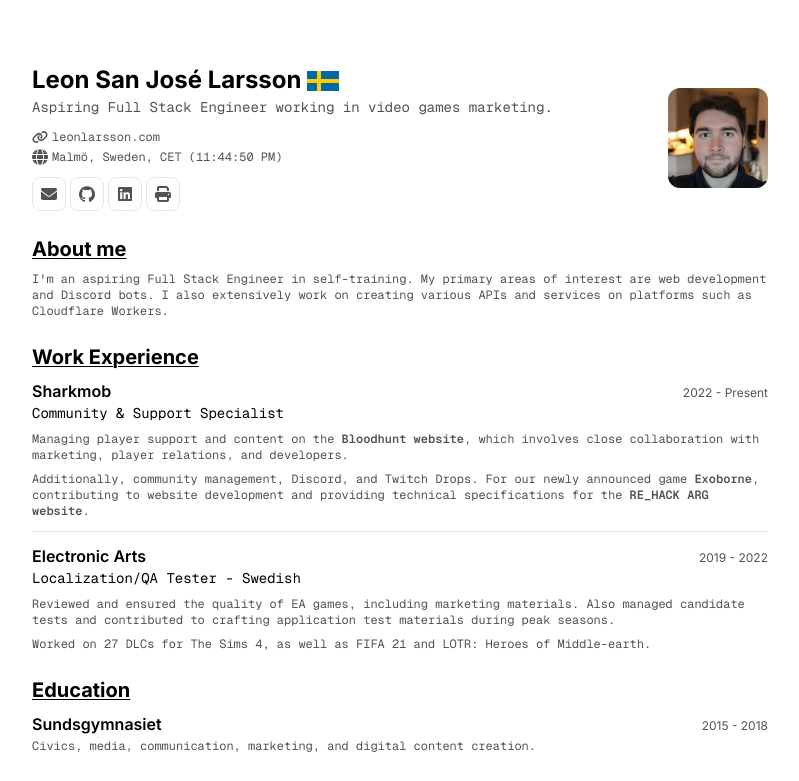
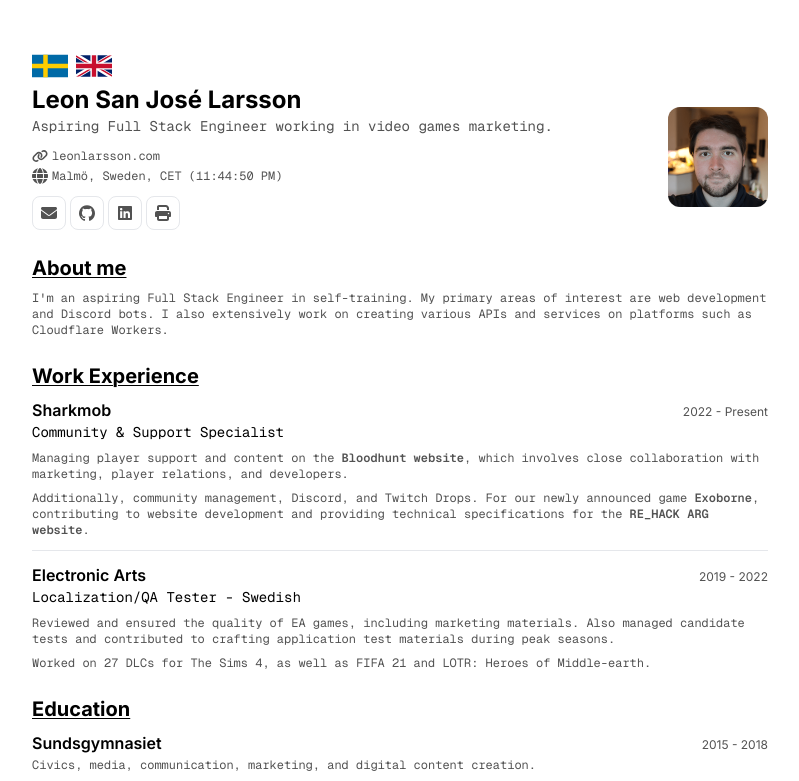
Before and after one commit to leonlarsson/leon-home, a Next.js app: page /en/cv in a window 1280 px wide. Shown: the top 781 px of the page, without its empty margins (240-1039 px from the left). Built offline with nearby package versions, Linux system fonts and the light colour scheme.

Commit message:
cv: update language icons layout
Could add a partial grayscale to the non-active flag.

```diff
--- a/app/(cv)/[locale]/cv/page.tsx
+++ b/app/(cv)/[locale]/cv/page.tsx
@@ -27,20 +27,24 @@ export default ({ params: { locale } }: Props) => {
   if (locale !== "en" && locale !== "sv") return redirect("/en/cv");
 
   return (
+    <div className="flex flex-col">
+      {/* Language selection */}
+      <div className="flex gap-2">
+        <Link href={"/sv/cv"} title={"Read the Swedish version"} draggable={false}>
+          {<Icons.sweden className="inline size-9" data-selected={locale === "sv"} />}
+        </Link>
+        <Link href={"/en/cv"} title={"Read the English version"} draggable={false}>
+          {<Icons.unitedKingdom className="inline size-9" data-selected={locale === "en"} />}
+        </Link>
+      </div>
+
+      {/* CV */}
       <div className="flex flex-col gap-6">
         {/* Profile */}
         <div className="flex items-center justify-between gap-10">
           <div className="flex flex-col gap-3">
             <div>
-            <h1 className="text-xl font-bold min-[400px]:text-2xl">
-              <span>
-                {profileSection.name}{" "}
-                <Link href={locale === "en" ? "/sv/cv" : "/en/cv"} title={locale === "en" ? "Read the Swedish version" : "Read the English version"}>
-                  {locale === "en" ? <Icons.sweden className="inline size-8" /> : getRandomEnglishFlagIcon()}
-                </Link>
-              </span>
-            </h1>
-
+              <h1 className="text-xl font-bold min-[400px]:text-2xl">{profileSection.name}</h1>
               <p className="font-geist-mono text-sm text-neutral-600">{profileSection.tagline[locale]}</p>
             </div>
 
@@ -226,6 +230,7 @@ export default ({ params: { locale } }: Props) => {
           </div>
         )}
       </div>
+    </div>
   );
 };
 
@@ -240,12 +245,6 @@ const getIconComponent = (icon: CVIcon) => {
     default:
       return Icons.globe;
   }
-};
-
-const getRandomEnglishFlagIcon = () => {
-  const icons = [Icons.unitedKingdom, Icons.unitedStates];
-  const RandomIcon = icons[Math.floor(Math.random() * icons.length)];
-  return <RandomIcon className="inline size-8" />;
 };
 
 const linkify = (text: string) => {
--- a/app/(cv)/layout.tsx
+++ b/app/(cv)/layout.tsx
@@ -1,5 +1,5 @@
 import "./cv-style.css";
 
 export default ({ children }: { children: React.ReactNode }) => {
-  return <div className="container mx-auto min-h-[100svh] max-w-3xl px-4 pb-10 pt-2 lg:pt-16">{children}</div>;
+  return <div className="container mx-auto min-h-[100svh] max-w-3xl px-4 pb-10 pt-2 lg:pt-12">{children}</div>;
 };
--- a/app/(main)/components/icons.tsx
+++ b/app/(main)/components/icons.tsx
@@ -188,33 +188,6 @@ export default {
       <path fill="#fecc00" d="M0,4H5V0H7V4H16V6H7V10H5V6H0Z" />
     </svg>
   ),
-  unitedStates: (props: IconProps) => (
-    <svg xmlns="http://www.w3.org/2000/svg" xmlnsXlink="http://www.w3.org/1999/xlink" height="1em" viewBox="0 0 7410 3900" {...props}>
-      <rect width="7410" height="3900" fill="#b22234" />
-      <path d="M0,450H7410m0,600H0m0,600H7410m0,600H0m0,600H7410m0,600H0" stroke="#fff" strokeWidth="300" />
-      <rect width="2964" height="2100" fill="#3c3b6e" />
-      <g fill="#fff">
-        <g id="s18">
-          <g id="s9">
-            <g id="s5">
-              <g id="s4">
-                <path id="s" d="M247,90 317.534230,307.082039 132.873218,172.917961H361.126782L176.465770,307.082039z" />
-                <use xlinkHref="#s" y="420" />
-                <use xlinkHref="#s" y="840" />
-                <use xlinkHref="#s" y="1260" />
-              </g>
-              <use xlinkHref="#s" y="1680" />
-            </g>
-            <use xlinkHref="#s4" x="247" y="210" />
-          </g>
-          <use xlinkHref="#s9" x="494" />
-        </g>
-        <use xlinkHref="#s18" x="988" />
-        <use xlinkHref="#s9" x="1976" />
-        <use xlinkHref="#s5" x="2470" />
-      </g>
-    </svg>
-  ),
   unitedKingdom: (props: IconProps) => (
     <svg xmlns="http://www.w3.org/2000/svg" height="1em" viewBox="0 0 50 30" {...props}>
       <clipPath id="t">
```
Lines whose indentation alone changed are shown as unchanged.
